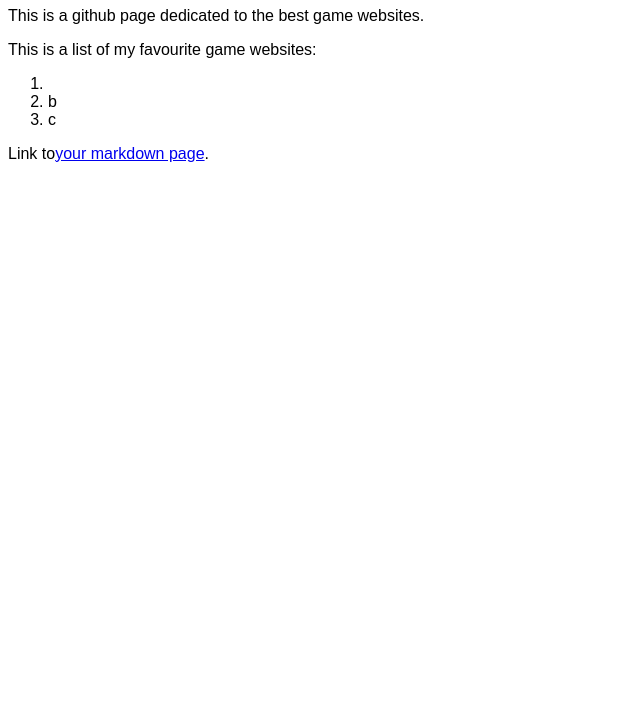
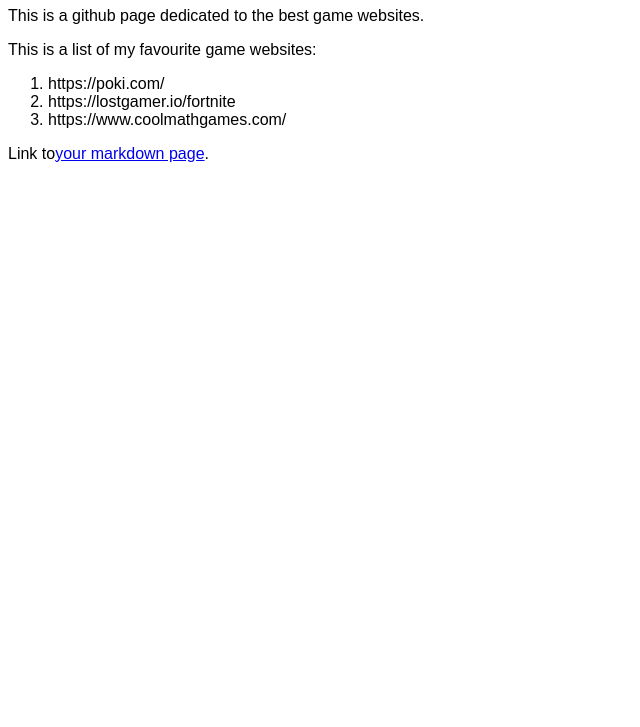
Before and after one commit to Conoriscool48/jubilant-tribble, a plain HTML site: page index.html in a window 1280 px wide. Shown: the part 73-800 px from the top of the page, without its empty margins (0-640 px from the left). Drawn offline with Linux system fonts and the light colour scheme.

Commit message:
Update index.html

```diff
--- a/index.html
+++ b/index.html
@@ -10,10 +10,12 @@
     <p>This is a github page dedicated to the best game websites.</p>
     This is a list of my favourite game websites:
     <ol>
-        <li></li>
-        <li>b</li>
-        <li>c</li>
+        <li>https://poki.com/</li>
+        <li>https://lostgamer.io/fortnite</li>
+        <li>https://www.coolmathgames.com/</li>
     </ol>
+
+
     <p>Link to<a href="My Markdown.md">your markdown page</a>.</p>
   </body>
 </html>
```
